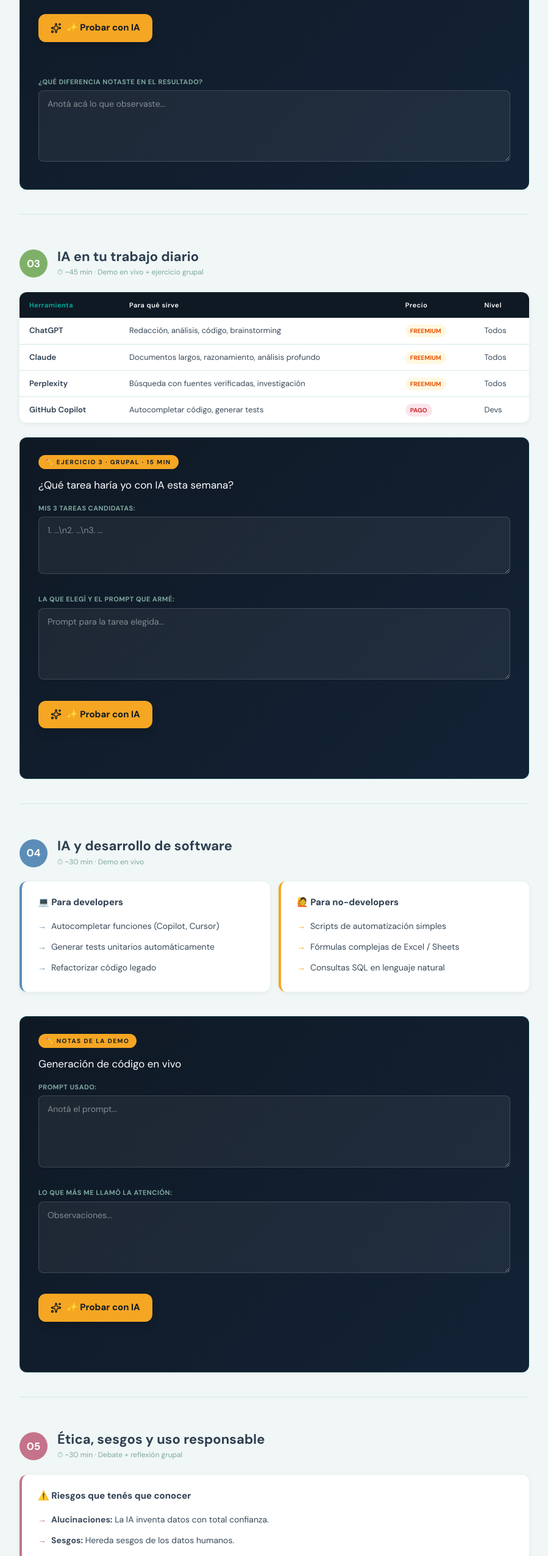
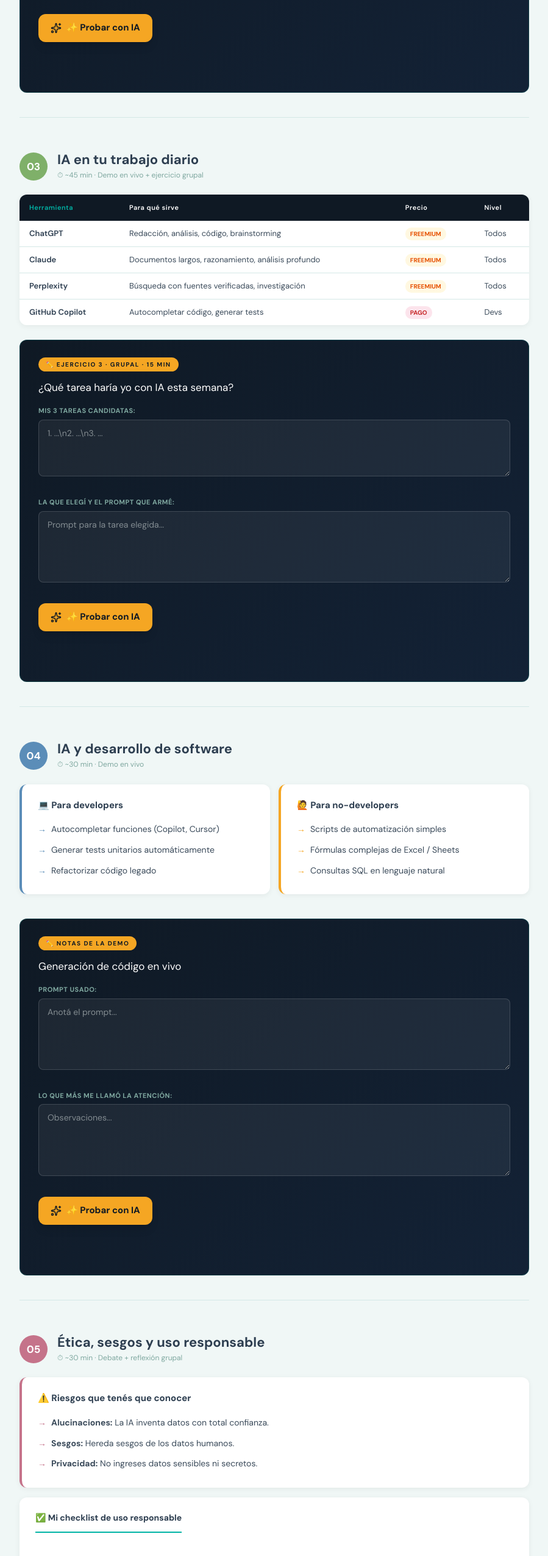
Before and after one commit to marcelaborgarello/workshop-ai, a Next.js app: page / in a window 1280 px wide. Shown: the part 3180-5731 px from the top of the page at 61% size, without its empty margins (190-1089 px from the left). Built offline with nearby package versions, Linux system fonts and the light colour scheme.

Commit message:
feat: enhance checklist gamification, clean redundant UI fields and optimize AI interaction

```diff
--- a/src/app/api/ejercicio/route.ts
+++ b/src/app/api/ejercicio/route.ts
@@ -31,7 +31,7 @@ Si el usuario menciona temas personales, de salud, sentimientos o cualquier cosa
 
 const PROMPTS_BY_ID: Record<string, string> = {
   b1: "El participante reflexionó sobre mitos de la IA. Evaluá si su reflexión es correcta y completá con información precisa.",
-  b2: "El participante reescribió un prompt con las 5 partes (rol, contexto, tarea, formato, restricciones). Evaluá qué partes incluyó, cuáles faltan, y luego ejecutá el prompt mejorado.",
+  b2: "El participante reescribió un prompt con las 5 partes (rol, contexto, tarea, formato, restricciones). Evaluá qué partes incluyó, cuáles faltan, y luego ejecutá el prompt mejorado. Al final de tu respuesta, preguntale al participante: '¿Qué diferencias notaste en el resultado respecto al prompt original?'",
   b3: "El participante identificó tareas para automatizar con IA. Evaluá si son buenas candidatas y ejecutá el prompt que armó.",
   b4: "El participante anotó observaciones sobre código generado por IA. Evaluá sus notas y mostrá un ejemplo de código relacionado.",
   adv: "El participante está en el bloque avanzado (MCP, agentes, guardrails). Respondé con profundidad técnica, con ejemplos de código TypeScript cuando corresponda.",
--- a/src/components/Checklist.tsx
+++ b/src/components/Checklist.tsx
@@ -25,9 +25,20 @@ export default function Checklist({ title, items }: ChecklistProps) {
     setCheckedIds(next);
   };
 
+  const isAllDone = items.length > 0 && checkedIds.size === items.length;
+
   return (
-    <div className="checklist">
+    <div className={`checklist transition-all duration-500 ${isAllDone ? "border-[#7FB069]/40 bg-[#7FB069]/5" : ""}`}>
+      <div className="flex items-center justify-between mb-4">
         <h3>✅ {title}</h3>
+        {isAllDone && (
+          <span className="text-[10px] bg-[#7FB069] text-white px-2 py-0.5 rounded-full font-bold animate-bounce shadow-sm">
+            ¡COMPLETADO!
+          </span>
+        )}
+      </div>
+
+      <div className="space-y-1">
         {items.map((item) => {
           const isDone = checkedIds.has(item.id);
           return (
@@ -45,5 +56,14 @@ export default function Checklist({ title, items }: ChecklistProps) {
           );
         })}
       </div>
+
+      {isAllDone && (
+        <div className="mt-4 p-3 bg-[#7FB069]/20 border border-[#7FB069]/30 rounded-xl animate-in zoom-in-95 fade-in duration-500">
+          <p className="text-sm font-bold text-[#E8F0EE] flex items-center gap-2">
+            ✨ ¡Felicitaciones! Cumplís con las reglas de uso responsable de IA.
+          </p>
+        </div>
+      )}
+    </div>
   );
 }
--- a/src/components/WorkshopGuide.tsx
+++ b/src/components/WorkshopGuide.tsx
@@ -157,7 +157,6 @@ export default function WorkshopGuide() {
             placeholder="[ROL] Sos un/a...\n[CONTEXTO] Trabajo en...\n[TAREA] Necesito que...\n[FORMATO] Respondé en...\n[RESTRICCIONES] No..."
           />
           <EjercicioIA ejercicioId="b2" />
-          <EditableField id="b2_diferencia" label="¿Qué diferencia notaste en el resultado?" placeholder="Anotá acá lo que observaste..." />
         </div>
 
         <hr />
```
Lines whose indentation alone changed are shown as unchanged.
